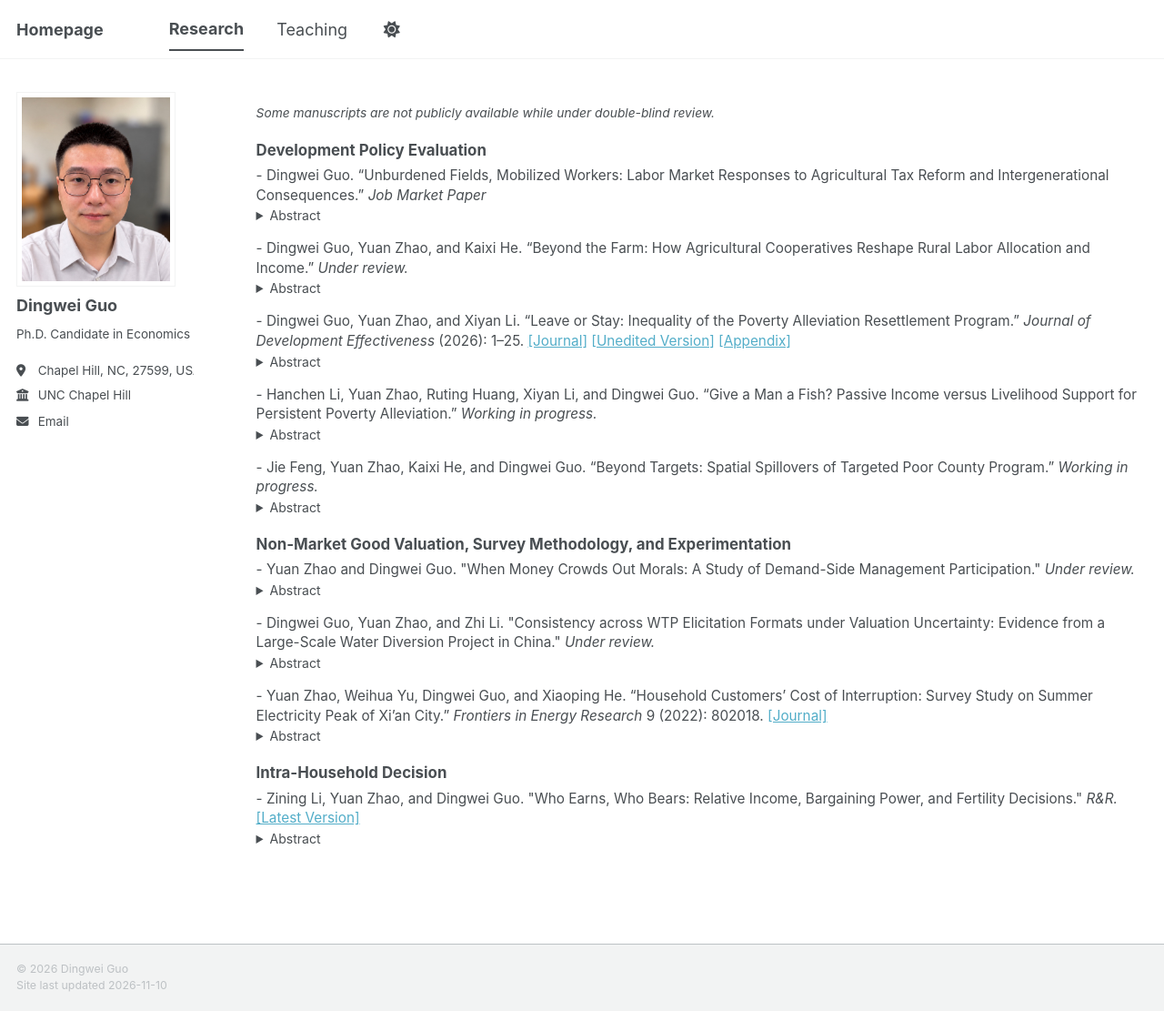
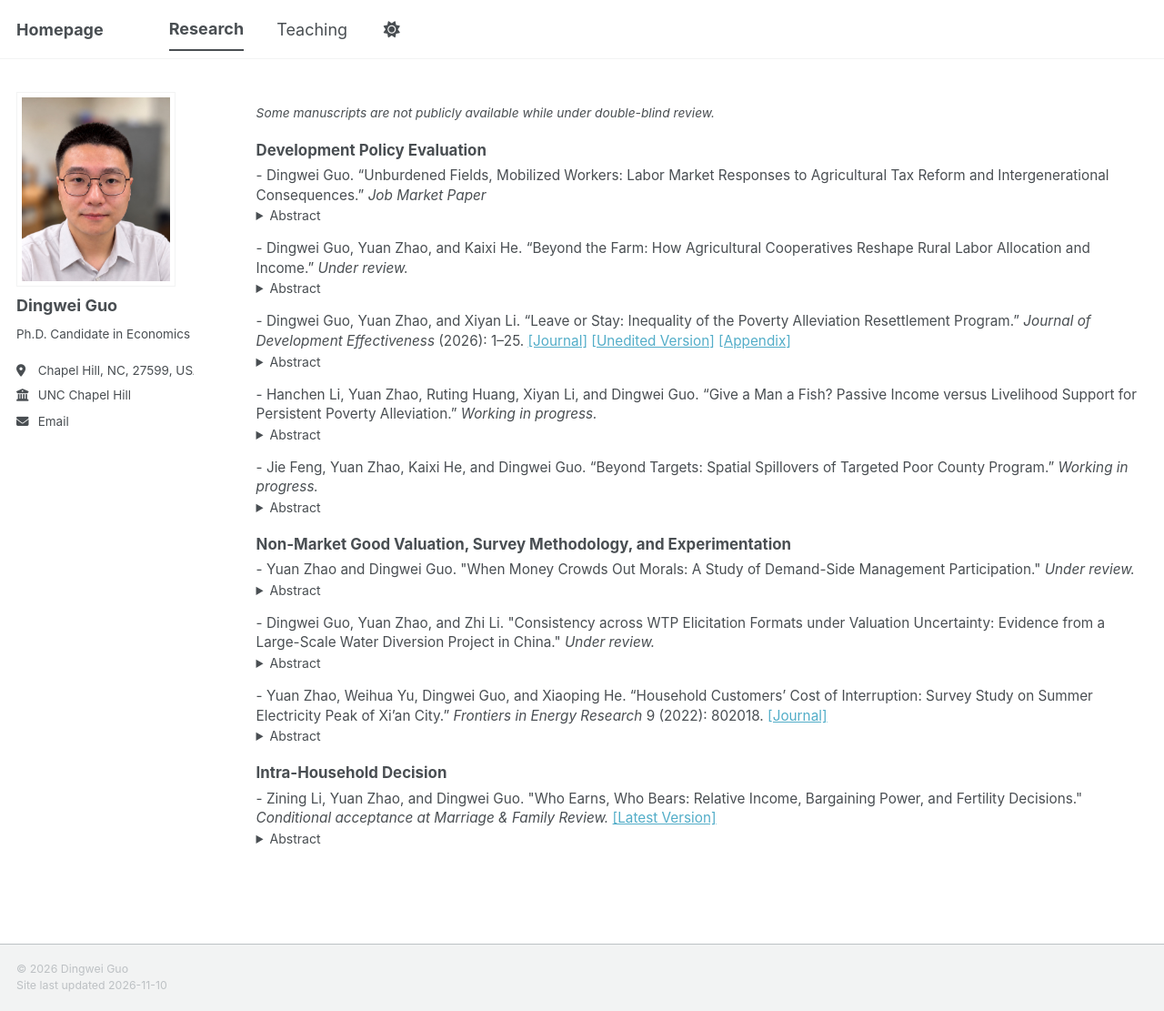
Before and after one commit to dw-guo/dw-guo.github.io, a Jekyll site: the page built from _pages/publications.html, in a window 1280 px wide and 1111 px high. Shown: the whole window at 91% size. Built offline with Jekyll 4.4.1, drawn with Linux system fonts in a browser that asks for light colours; a style sheet for code colours, icons or effects is not loaded.

Commit message:
Update publication status for fertility paper

```diff
--- a/_pages/publications.html
+++ b/_pages/publications.html
@@ -184,7 +184,7 @@ This paper examines the spatial spillover effects of China’s 2011 Targeted Poo
 <p class="paper-entry">
   - Zining Li, Yuan Zhao, and Dingwei Guo.
   "Who Earns, Who Bears: Relative Income, Bargaining Power, and Fertility Decisions."
-  <em>R&amp;R.</em>
+  <em>Conditional acceptance at Marriage & Family Review.</em>
   <a href="/files/Fertility.pdf" target="_blank">[Latest Version]</a>
 </p>
 
```
